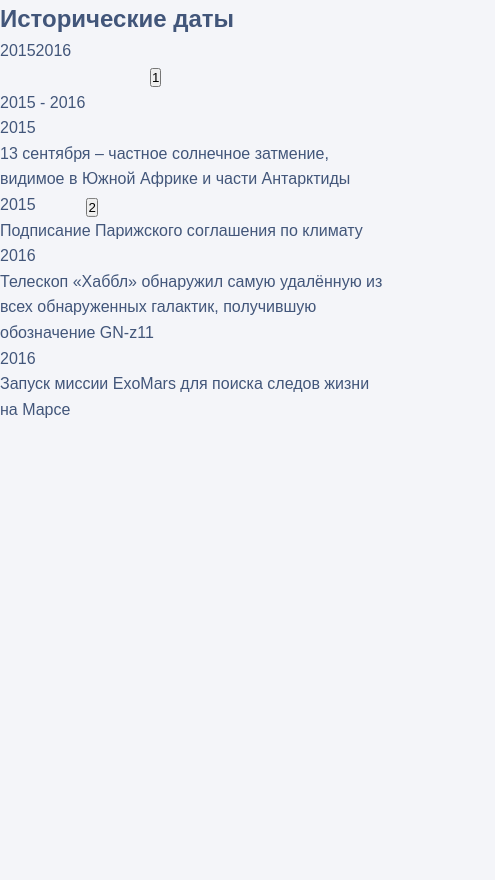
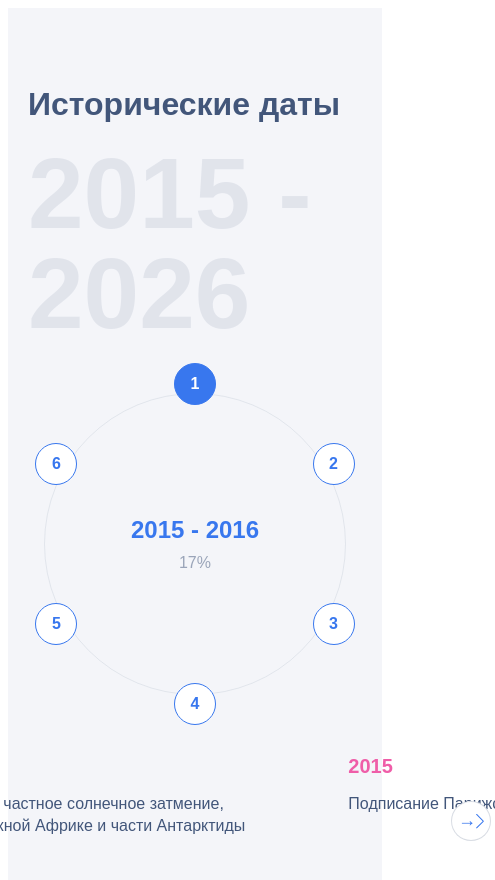
Before and after one commit to Marat-Tibilov/test_task, a React app: page / in a window 390 px wide. Shown: the top 880 px of the page, 495 px wide, since content can reach past the window. Before the commit the page ends 844 px from the top, so only its background shows below. Built offline with nearby package versions, Linux system fonts and the light colour scheme.

Commit message:
Стилизация

```diff
--- a/src/components/time-line-block/timeline-block.module.scss
+++ /dev/null
@@ -1,121 +0,0 @@
-@use '../../styles/global.scss' as *;
-
-.timeline-block {
-  padding: 100px 0;
-
-  @include mobile {
-    padding: 50px 0;
-  }
-}
-
-.timeline-header {
-  margin-bottom: 100px;
-
-  h2 {
-    font-size: 56px;
-    font-weight: 700;
-    color: $text-color;
-
-    @include mobile {
-      font-size: 32px;
-      margin-bottom: 50px;
-    }
-  }
-}
-
-.timeline-main {
-  display: flex;
-  gap: 80px;
-  align-items: flex-start;
-
-  @include mobile {
-    flex-direction: column;
-    gap: 40px;
-  }
-}
-
-.timeline-controls {
-  flex-shrink: 0;
-  position: relative;
-}
-
-.year-display {
-  font-size: 200px;
-  font-weight: 700;
-  color: $text-color;
-  opacity: 0.1;
-  line-height: 1;
-
-  @include mobile {
-    font-size: 100px;
-  }
-}
-
-.timeline-circle {
-  position: absolute;
-  top: 50%;
-  left: 50%;
-  transform: translate(-50%, -50%);
-  width: 400px;
-  height: 400px;
-  border: 1px solid $border-color;
-  border-radius: 50%;
-
-  @include mobile {
-    width: 300px;
-    height: 300px;
-  }
-}
-
-.circle-point {
-  position: absolute;
-  top: 50%;
-  left: 50%;
-  width: 40px;
-  height: 40px;
-  border: 1px solid $primary-color;
-  border-radius: 50%;
-  background: white;
-  cursor: pointer;
-  transform-origin: center;
-
-  &.active {
-    background: $primary-color;
-
-    .point-number {
-      color: white;
-    }
-  }
-
-  .point-number {
-    color: $primary-color;
-    font-weight: 700;
-  }
-}
-
-.timeline-content {
-  flex: 1;
-}
-
-.current-years {
-  font-size: 24px;
-  color: $primary-color;
-  margin-bottom: 40px;
-  font-weight: 700;
-}
-
-.event-slide {
-  padding: 20px;
-
-  .event-year {
-    font-size: 18px;
-    color: $accent-color;
-    margin-bottom: 10px;
-    font-weight: 700;
-  }
-
-  .event-description {
-    font-size: 16px;
-    line-height: 1.4;
-  }
-}
--- /dev/null
+++ b/src/components/time-line-block/timeline-block.scss
@@ -0,0 +1,247 @@
+// Простые стили без переменных
+.timeline-block {
+  padding: 100px 80px;
+  background: #f4f5f9;
+  color: #42567a;
+  font-family: sans-serif;
+  max-width: 1440px;
+  margin: 0 auto;
+}
+
+.timeline-header {
+  display: flex;
+  justify-content: space-between;
+  align-items: flex-start;
+  margin-bottom: 100px;
+
+  h2 {
+    font-size: 56px;
+    font-weight: 700;
+    color: #42567a;
+    max-width: 350px;
+    line-height: 1.2;
+  }
+
+  .total-years {
+    font-size: 200px;
+    font-weight: 700;
+    color: #42567a;
+    opacity: 0.1;
+    line-height: 1;
+  }
+}
+
+.timeline-main {
+  display: flex;
+  gap: 100px;
+  align-items: center;
+}
+
+.timeline-controls {
+  flex-shrink: 0;
+}
+
+.timeline-circle {
+  position: relative;
+  width: 400px;
+  height: 400px;
+  border: 1px solid rgba(66, 86, 122, 0.1);
+  border-radius: 50%;
+  display: flex;
+  align-items: center;
+  justify-content: center;
+}
+
+.center-years {
+  text-align: center;
+  z-index: 2;
+
+  .current-period {
+    font-size: 24px;
+    color: #3877ee;
+    font-weight: 700;
+    margin-bottom: 10px;
+  }
+
+  .progress {
+    font-size: 16px;
+    color: #42567a;
+    opacity: 0.5;
+  }
+}
+
+.circle-point {
+  position: absolute;
+  width: 56px;
+  height: 56px;
+  border: 1px solid #3877ee;
+  border-radius: 50%;
+  background: white;
+  cursor: pointer;
+  transform: translate(-50%, -50%);
+  transition: all 0.3s ease;
+  display: flex;
+  align-items: center;
+  justify-content: center;
+  z-index: 3;
+
+  &:hover {
+    background: #3877ee;
+
+    .point-number {
+      color: white;
+    }
+  }
+
+  &.active {
+    background: #3877ee;
+
+    .point-number {
+      color: white;
+    }
+  }
+}
+
+.point-number {
+  color: #3877ee;
+  font-weight: 700;
+  font-size: 20px;
+  transition: color 0.3s ease;
+}
+
+.timeline-content {
+  flex: 1;
+  max-width: 600px;
+}
+
+.slider-container {
+  position: relative;
+}
+
+.event-slide {
+  .event-year {
+    font-size: 25px;
+    color: #ef5da8;
+    margin-bottom: 15px;
+    font-weight: 700;
+  }
+
+  .event-description {
+    font-size: 20px;
+    line-height: 1.4;
+    color: #42567a;
+  }
+}
+
+.swiper-navigation {
+  display: flex;
+  justify-content: space-between;
+  align-items: center;
+  margin-top: 30px;
+}
+
+.swiper-pagination {
+  display: flex;
+  gap: 10px;
+
+  .swiper-pagination-bullet {
+    width: 8px;
+    height: 8px;
+    background: rgba(66, 86, 122, 0.2);
+    border-radius: 50%;
+    opacity: 1;
+
+    &.swiper-pagination-bullet-active {
+      background: #3877ee;
+    }
+  }
+}
+
+.swiper-buttons {
+  display: flex;
+  gap: 20px;
+
+  button {
+    width: 40px;
+    height: 40px;
+    border: 1px solid rgba(66, 86, 122, 0.2);
+    border-radius: 50%;
+    background: white;
+    cursor: pointer;
+    display: flex;
+    align-items: center;
+    justify-content: center;
+    font-size: 18px;
+    color: #3877ee;
+    transition: all 0.3s ease;
+
+    &:hover {
+      background: #3877ee;
+      color: white;
+      border-color: #3877ee;
+    }
+  }
+}
+
+// Стили для Swiper
+.swiper {
+  padding: 20px 0;
+}
+
+// Мобильная версия
+@media (max-width: 768px) {
+  .timeline-block {
+    padding: 50px 20px;
+  }
+
+  .timeline-header {
+    flex-direction: column;
+    margin-bottom: 50px;
+
+    h2 {
+      font-size: 32px;
+      margin-bottom: 20px;
+    }
+
+    .total-years {
+      font-size: 100px;
+      align-self: flex-end;
+    }
+  }
+
+  .timeline-main {
+    flex-direction: column;
+    gap: 40px;
+  }
+
+  .timeline-circle {
+    width: 300px;
+    height: 300px;
+    margin: 0 auto;
+  }
+
+  .swiper-navigation {
+    flex-direction: column;
+    gap: 20px;
+    align-items: center;
+  }
+
+  .event-slide {
+    .event-year {
+      font-size: 20px;
+    }
+
+    .event-description {
+      font-size: 16px;
+    }
+  }
+
+  .circle-point {
+    width: 40px;
+    height: 40px;
+
+    .point-number {
+      font-size: 16px;
+    }
+  }
+}
--- a/src/components/time-line-block/timline-block.tsx
+++ b/src/components/time-line-block/timline-block.tsx
@@ -1,68 +1,115 @@
-import React, { useState, useEffect } from 'react';
+import React, { useState } from 'react';
 import { TimelinePeriod } from './types';
-import './timeline-block.module.scss';
+import { Swiper, SwiperSlide } from 'swiper/react';
+import { Navigation, Pagination } from 'swiper/modules';
+import 'swiper/css';
+import 'swiper/css/navigation';
+import 'swiper/css/pagination';
+import './timeline-block.scss';
 
 interface TimelineBlockProps {
     periods: TimelinePeriod[];
     title?: string;
 }
 
-const TimelineBlock: React.FC<TimelineBlockProps> = ({periods, title = "Исторические даты"}) => {
+const TimelineBlock: React.FC<TimelineBlockProps> = ({
+                                                         periods,
+                                                         title = "Исторические даты"
+                                                     }) => {
     const [currentPeriodIndex, setCurrentPeriodIndex] = useState(0);
     const currentPeriod = periods[currentPeriodIndex];
-
-    // Инициализация Swiper
-    useEffect(() => {
-        // Здесь будет инициализация Swiper
-        // Пока оставим заглушку
-    }, [currentPeriodIndex]);
 
     const handlePeriodChange = (index: number) => {
         setCurrentPeriodIndex(index);
     };
 
+    // Рассчитываем позицию точки на круге
+    const getCirclePointPosition = (index: number, total: number, radius: number) => {
+        const angle = (index * 360) / total;
+        const radian = ((angle - 90) * Math.PI) / 180; // начинаем с верха
+        const x = Math.cos(radian) * radius;
+        const y = Math.sin(radian) * radius;
+        return { x, y };
+    };
+
+    // Рассчитываем прогресс
+    const progress = ((currentPeriodIndex + 1) / periods.length) * 100;
+
     return (
         <div className="timeline-block">
             <div className="timeline-header">
                 <h2>{title}</h2>
+                <div className="total-years">
+                    {periods[0].startYear} - {periods[periods.length - 1].endYear}
+                </div>
             </div>
 
             <div className="timeline-main">
                 <div className="timeline-controls">
-                    <div className="year-display">
-                        <span className="start-year">{periods[0].startYear}</span>
-                        <span className="end-year">{periods[0].endYear}</span>
+                    <div className="timeline-circle">
+                        {/* Центральные года */}
+                        <div className="center-years">
+                            <div className="current-period">
+                                {currentPeriod.startYear} - {currentPeriod.endYear}
+                            </div>
+                            <div className="progress">{Math.round(progress)}%</div>
                         </div>
 
-                    <div className="timeline-circle">
-                        {periods.map((period, index) => (
-                            <button
+                        {/* Точки на круге */}
+                        {periods.map((period, index) => {
+                            const position = getCirclePointPosition(index, periods.length, 160);
+                            const isActive = index === currentPeriodIndex;
+
+                            return (
+                                <div
                                     key={index}
-                                className={`circle-point ${index === currentPeriodIndex ? 'active' : ''}`}
+                                    className={`circle-point ${isActive ? 'active' : ''}`}
+                                    style={{
+                                        left: `calc(50% + ${position.x}px)`,
+                                        top: `calc(50% + ${position.y}px)`,
+                                    }}
                                     onClick={() => handlePeriodChange(index)}
-                                style={{
-                                    transform: `rotate(${index * (360 / periods.length)}deg) translate(150px) rotate(-${index * (360 / periods.length)}deg)`
-                                }}
                                 >
-                                <span className="point-number">{index + 1}</span>
-                            </button>
-                        ))}
+                                    <div className="point-line"></div>
+                                    <div className="point-number">{index + 1}</div>
+                                </div>
+                            );
+                        })}
                     </div>
                 </div>
 
                 <div className="timeline-content">
-                    <div className="current-years">
-                        {currentPeriod.startYear} - {currentPeriod.endYear}
-                    </div>
-
-                    <div className="swiper-container">
-                        <div className="swiper-wrapper">
+                    <div className="slider-container">
+                        <Swiper
+                            modules={[Navigation, Pagination]}
+                            spaceBetween={80}
+                            slidesPerView={1.5}
+                            navigation={{
+                                nextEl: '.swiper-button-next',
+                                prevEl: '.swiper-button-prev',
+                            }}
+                            pagination={{
+                                clickable: true,
+                                el: '.swiper-pagination'
+                            }}
+                        >
                             {currentPeriod.events.map((event, index) => (
-                                <div key={index} className="event-slide">
+                                <SwiperSlide key={index}>
+                                    <div className="event-slide">
                                         <div className="event-year">{event.year}</div>
                                         <div className="event-description">{event.description}</div>
                                     </div>
+                                </SwiperSlide>
                             ))}
+                        </Swiper>
+
+                        {/* Кастомная навигация */}
+                        <div className="swiper-navigation">
+                            <div className="swiper-pagination"></div>
+                            <div className="swiper-buttons">
+                                <button className="swiper-button-prev">←</button>
+                                <button className="swiper-button-next">→</button>
+                            </div>
                         </div>
                     </div>
                 </div>
--- a/tsconfig.json
+++ b/tsconfig.json
@@ -15,6 +15,6 @@
     "jsx": "react-jsx",          // React 17+ JSX
     "forceConsistentCasingInFileNames": true
   },
-  "include": ["src"],
+  "include": ["src", "src/declarations/**/*"],
   "exclude": ["node_modules", "dist"]
 }
```
Lines whose indentation alone changed are shown as unchanged.
